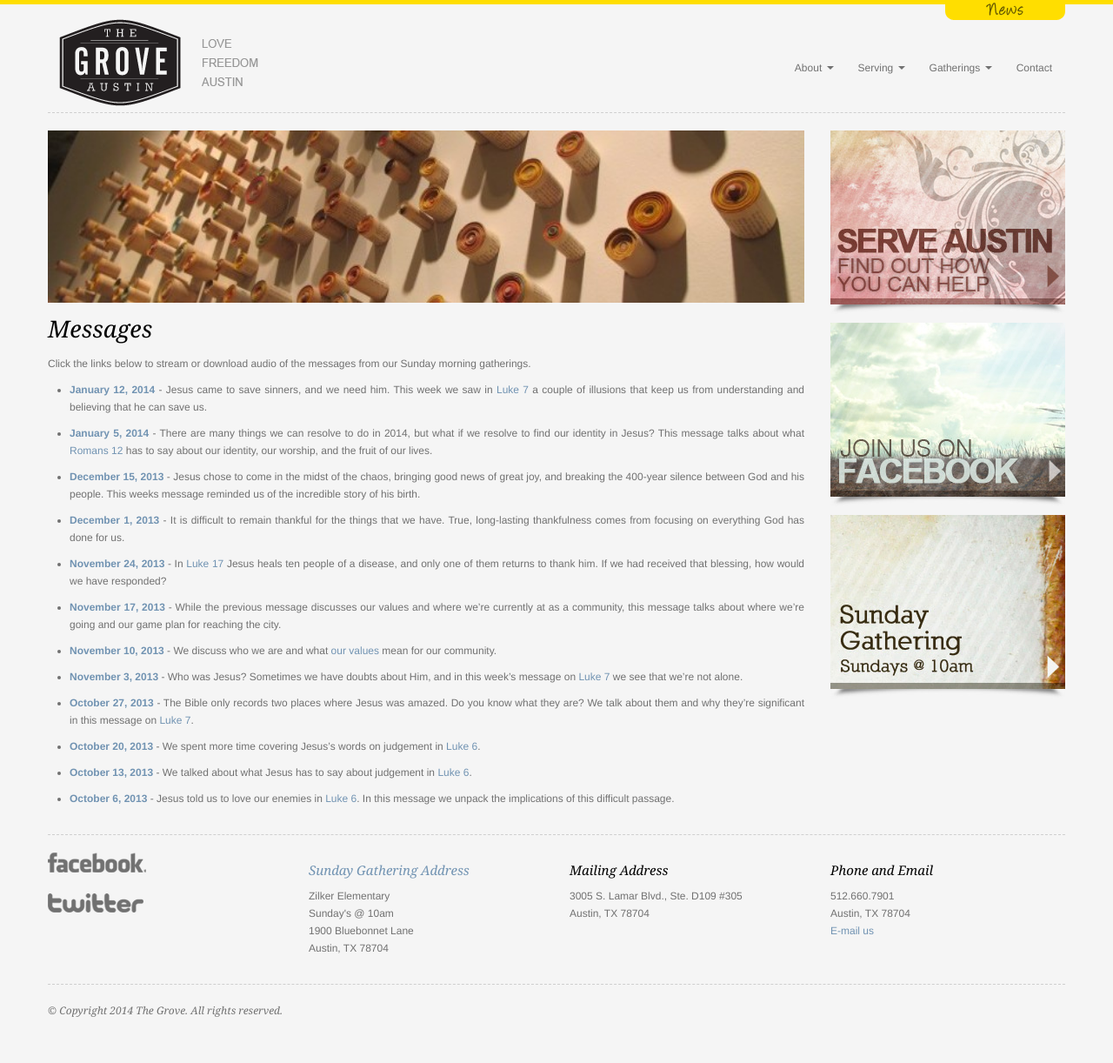
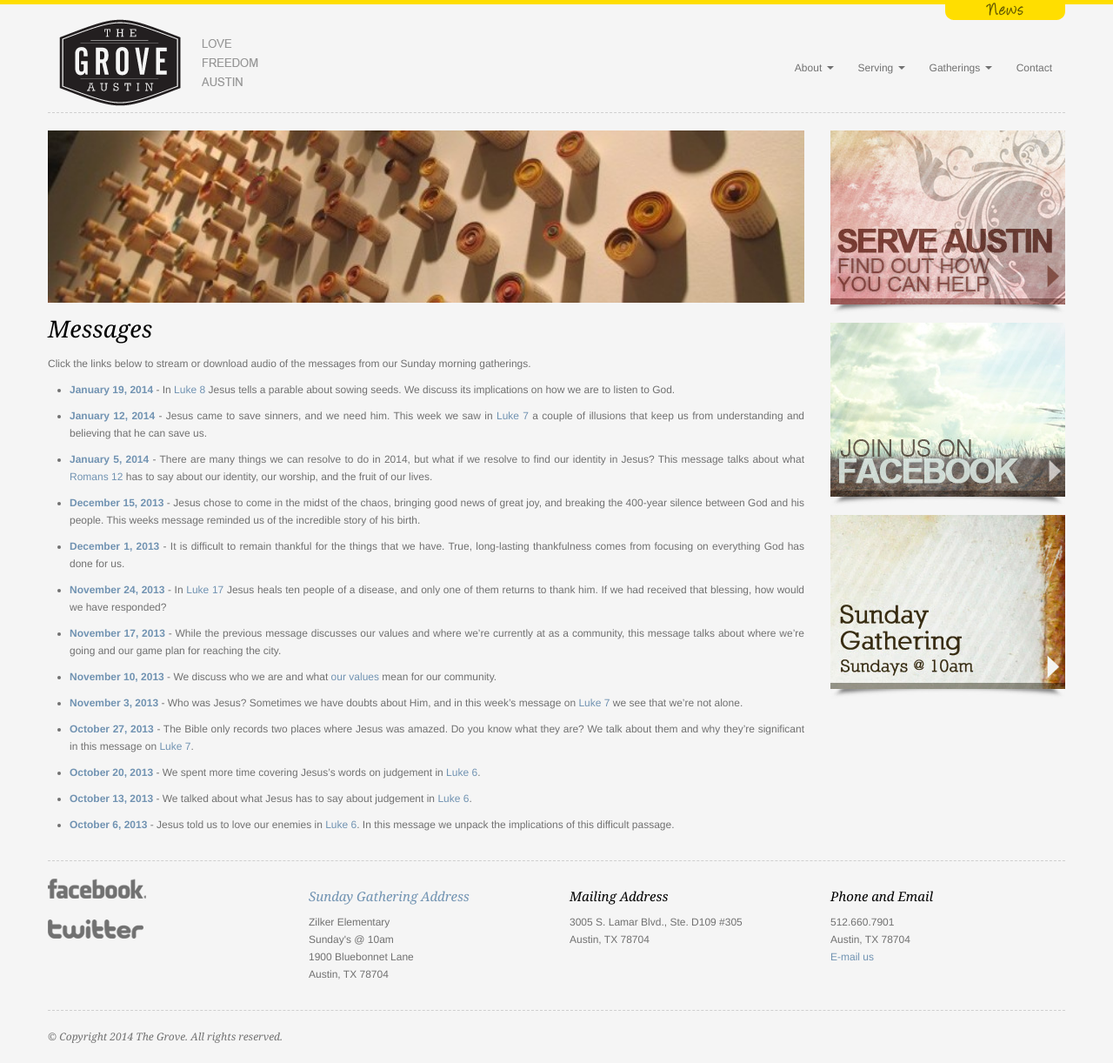
Before and after one commit to groveatx/groveatx.github.io, a Jekyll site: the page built from gatherings/messages/index.md, in a window 1280 px wide. Shown: the whole page at 87% size. Built offline with Jekyll 4.4.1, drawn with Linux system fonts in a browser that asks for light colours; Markdown is read by kramdown in place of the engine named in the settings; before the commit the page ends 1192 px from its top, so only the background shows below that.

Commit message:
posted jan 19 message

```diff
--- a/gatherings/messages/index.md
+++ b/gatherings/messages/index.md
@@ -13,6 +13,10 @@ description: >
 
 Click the links below to stream or download audio of the messages from our
 Sunday morning gatherings.
+
+ - **[January 19, 2014][20140119]** - In [Luke 8][luke8:4-18] Jesus tells a
+   parable about sowing seeds. We discuss its implications on how we are to
+   listen to God.
 
  - **[January 12, 2014][20140112]** - Jesus came to save sinners, and we need
    him. This week we saw in [Luke 7][luke7:36] a couple of illusions that keep
--- a/sitemap.xml
+++ b/sitemap.xml
@@ -142,7 +142,7 @@
     </url>
     <url>
         <loc>http://groveatx.org/gatherings/messages/</loc>
-        <lastmod>2014-01-15T22:09:24-06:00</lastmod>
+        <lastmod>2014-01-20T08:10:18-06:00</lastmod>
         <changefreq>weekly</changefreq>
     </url>
     <url>
```
Also changed, not shown: other parts of gatherings/messages/index.md (+2 -0 lines).
